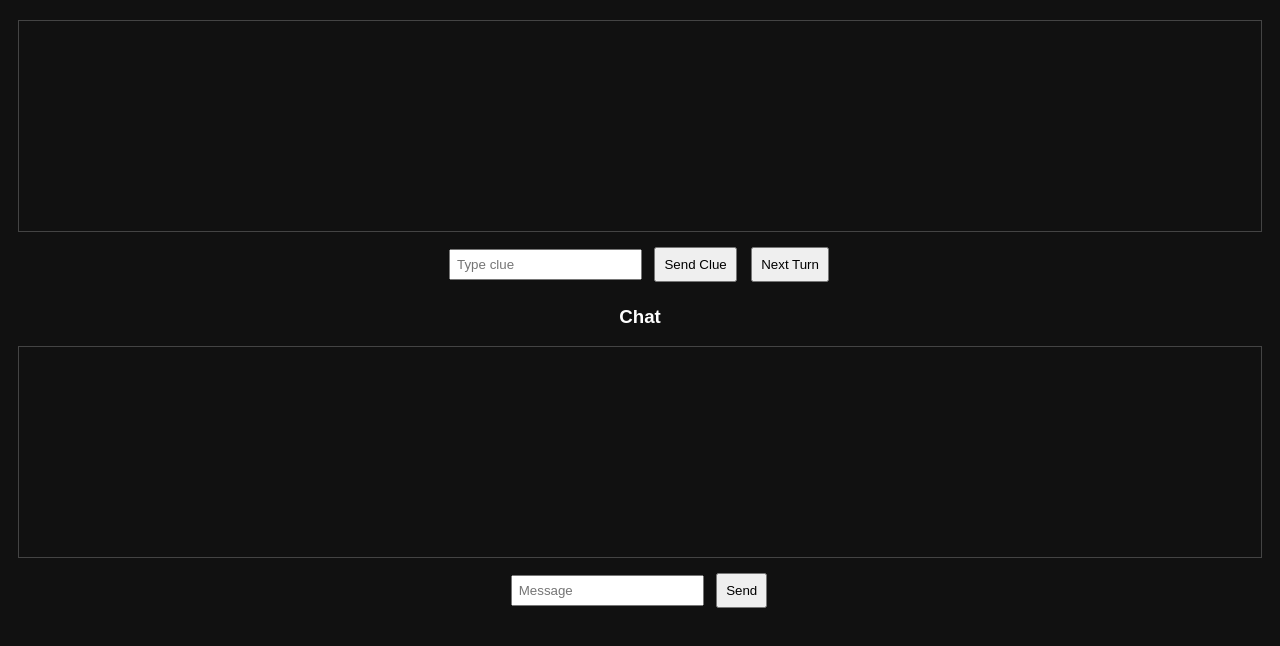
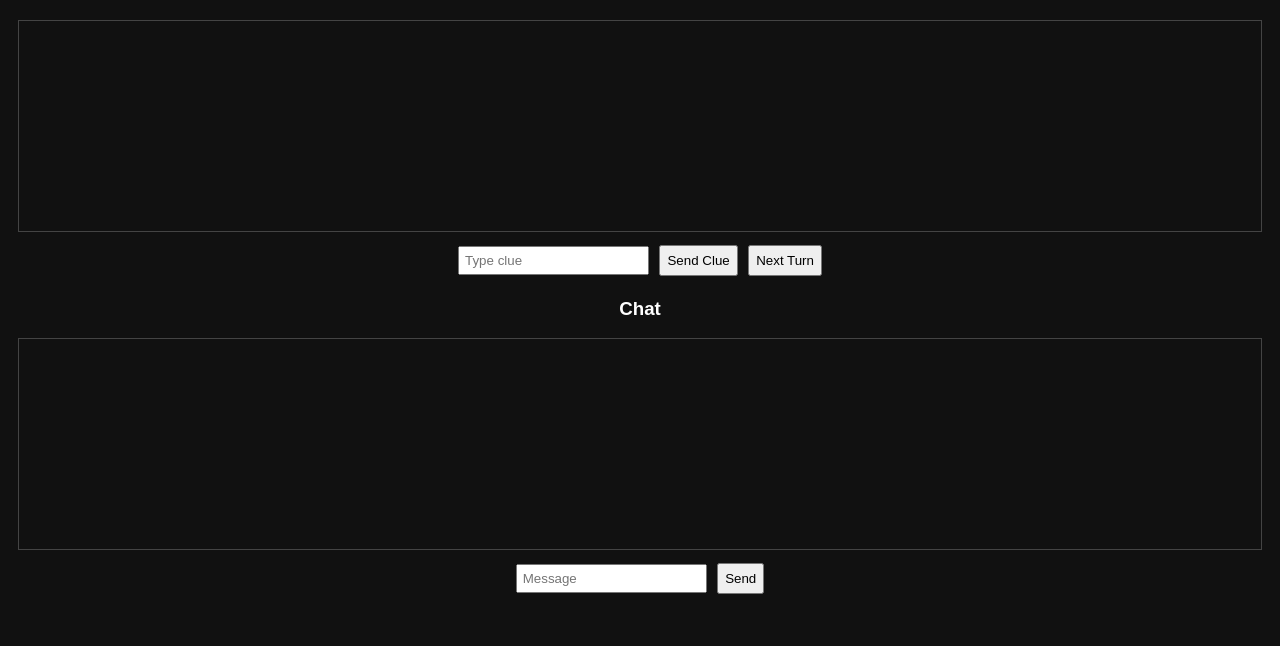
Before and after one commit to Turtle5757/Imposter, a website: page public/index.html in a window 1280 px wide. Both pictures are taken after typing "Sample", "Sample" into the empty fields and a click on the button "Create Room". Drawn offline with nearby package versions, Linux system fonts and the light colour scheme; no server answers.

Commit message:
Update style.css

```diff
--- a/public/style.css
+++ b/public/style.css
@@ -1,6 +1,6 @@
-body { font-family: sans-serif; background:#111; color:white; text-align:center; }
-button { padding:8px; margin:5px; }
-input { padding:6px; margin:3px; }
-#chat, #clues { height:200px; overflow-y:auto; border:1px solid #444; margin:10px; padding:5px; text-align:left;}
+body { font-family:sans-serif; background:#111; color:white; text-align:center; }
+button { padding:6px; margin:3px; }
+input { padding:5px; margin:3px; }
+#clues, #chat { height:200px; overflow-y:auto; border:1px solid #444; margin:10px; padding:5px; text-align:left; }
 #roomList li { cursor:pointer; margin:5px 0; }
 #roomList li:hover { color:yellow; }
```
